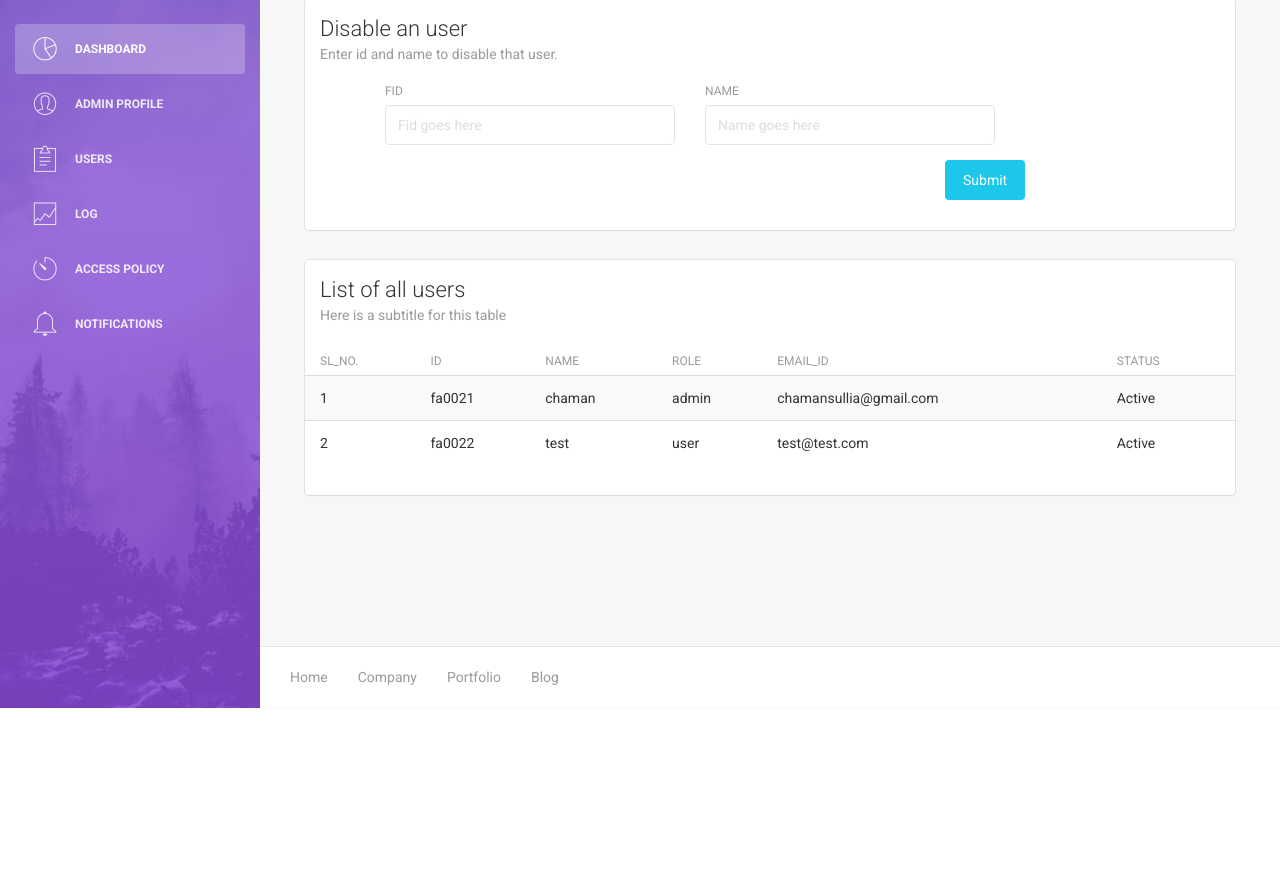
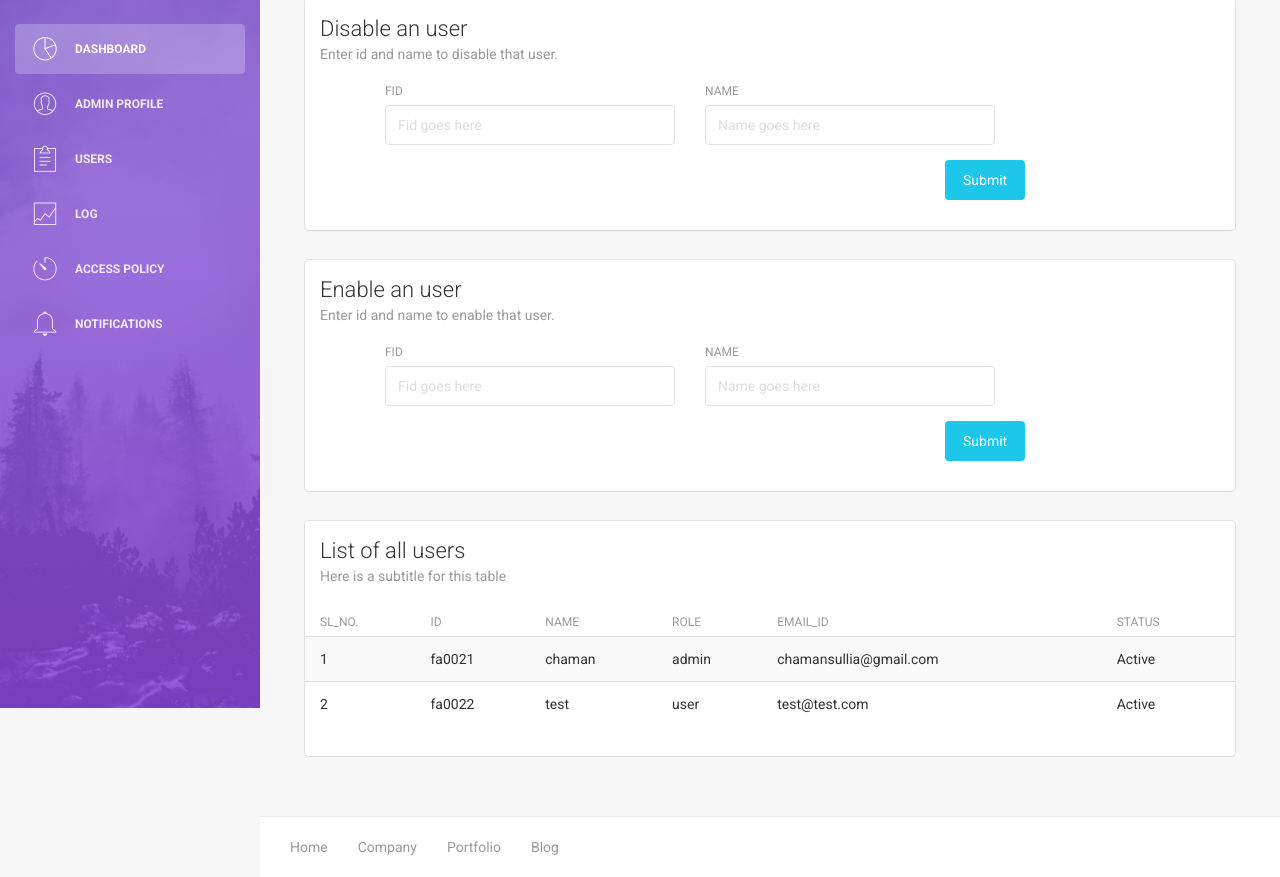
Before and after one commit to chaman-1/QMS, a PHP site: page /users.php in a window 1280 px wide. Shown: the part 92-969 px from the top of the page. Before the commit the page ends 800 px from the top, so only its background shows below. Run offline with PHP 8.4, Linux system fonts and the light colour scheme; the visitor is signed in with stand-in values (Sample User, id 1); data comes from the database, SQL or seed files in the repository; data that the repository does not hold is empty; some libraries are stand-ins or nearby versions.

Commit message:
registration process changes

```diff
--- a/BS3/users.php
+++ b/BS3/users.php
@@ -2,13 +2,22 @@
     include('session.php');
     $c=0;
     $er_m = "";
-    if($_SERVER["REQUEST_METHOD"] == "POST") {
+    if(isset($_POST['disable']))
+    {
         $fid = mysqli_real_escape_string($conn,$_POST['fid']);
         $name = mysqli_real_escape_string($conn,$_POST['name']);
 
-        $sql = "DELETE FROM `faculty` WHERE `fid`='$fid' && `name`='$name' && `role` <> 'admin'";
+        $sql = "UPDATE `faculty` SET `active` = 0 WHERE `fid`='$fid' && `name`='$name' && `role` <> 'admin'";
         $result = mysqli_query($conn,$sql) or die(mysqli_error($conn));
 
+    }
+    else if(isset($_POST['enable']))
+    {
+        $fid = mysqli_real_escape_string($conn,$_POST['fid']);
+        $name = mysqli_real_escape_string($conn,$_POST['name']);
+
+        $sql = "UPDATE `faculty` SET `active` = 1 WHERE `fid`='$fid' && `name`='$name'";
+        $result = mysqli_query($conn,$sql) or die(mysqli_error($conn));
     }
 ?>
 <!doctype html>
@@ -218,7 +227,48 @@
                                         <div class="row">
                                             <div class="col-md-8"></div>
                                             <div class="col-md-4">
-                                            <button type="submit" class="btn btn-info btn-fill">Submit</button>
+                                            <button type="submit" name="disable" class="btn btn-info btn-fill">Submit</button>
+                                            </div>
+                                            <!-- <div class="col-md-2"></div> -->
+
+
+                                        </div>
+
+                                    </form>
+                                </table>
+                            </div>
+                        </div>
+                    </div>
+                    <div class="col-md-12">
+                        <div class="card">
+                            <div class="header">
+                                <h4 class="title">Enable an user</h4>
+                                <p class="category">Enter id and name to enable that user. </p>
+
+                            </div>
+                            <div class="content table-responsive table-full-width">
+                                <table class="table table-hover table-striped">
+                                    <form method="POST" action="">
+                                        <div class="row">
+                                            <div class="col-md-1"></div>
+                                            <div class="col-md-4">
+                                                <div class="form-group">
+                                                    <label>FID</label>
+                                                    <input type="text" name="fid" id="fid" class="form-control" placeholder="Fid goes here" >
+                                                </div>
+                                            </div>
+                                            <div class="col-md-4">
+                                                <div class="form-group">
+                                                    <label>Name</label>
+                                                    <input type="text" name="name" id="name" class="form-control" placeholder="Name goes here" >
+                                                </div>
+                                            </div>
+                                            <div class="col-md-1"></div>
+                                        </div>
+                                        <div class="row">
+                                            <div class="col-md-8"></div>
+                                            <div class="col-md-4">
+                                            <button type="submit" name="enable" class="btn btn-info btn-fill">Submit</button>
                                             </div>
                                             <!-- <div class="col-md-2"></div> -->
 
```
Also changed, not shown: BS3/login.php (+35 -12 lines).
